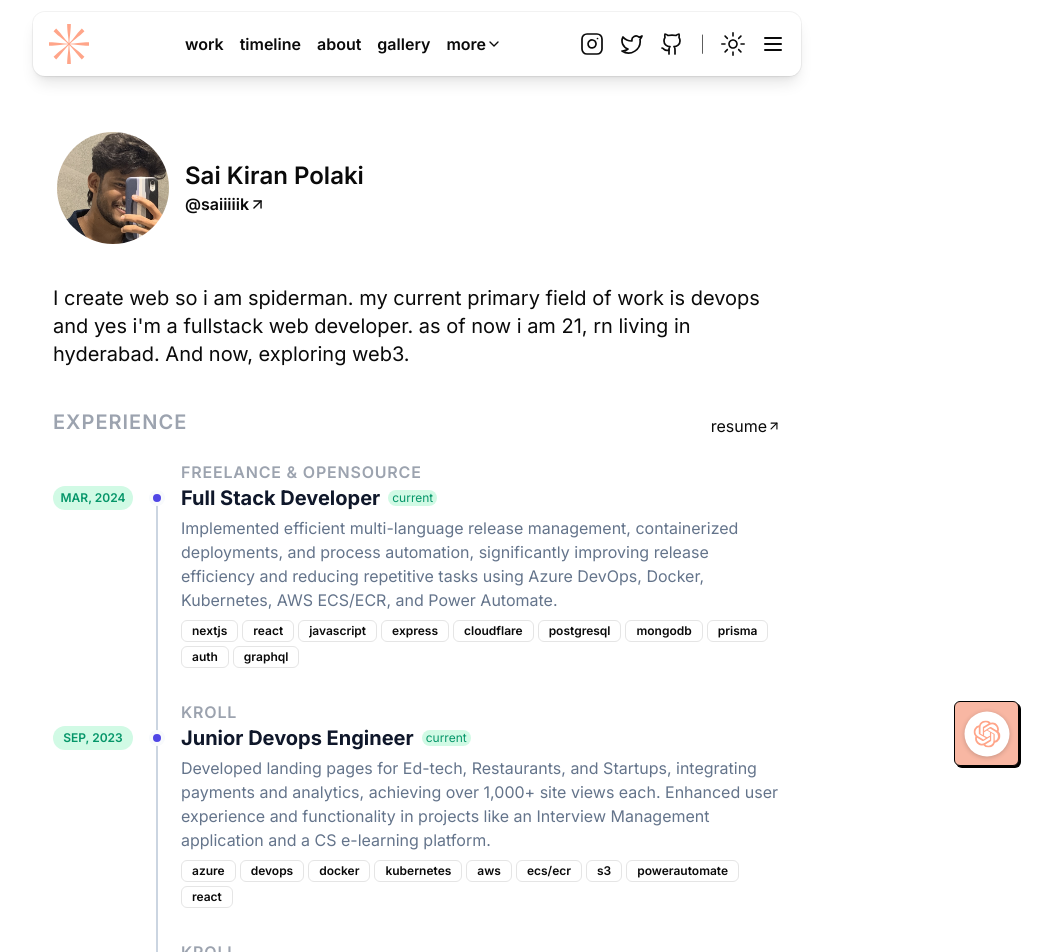
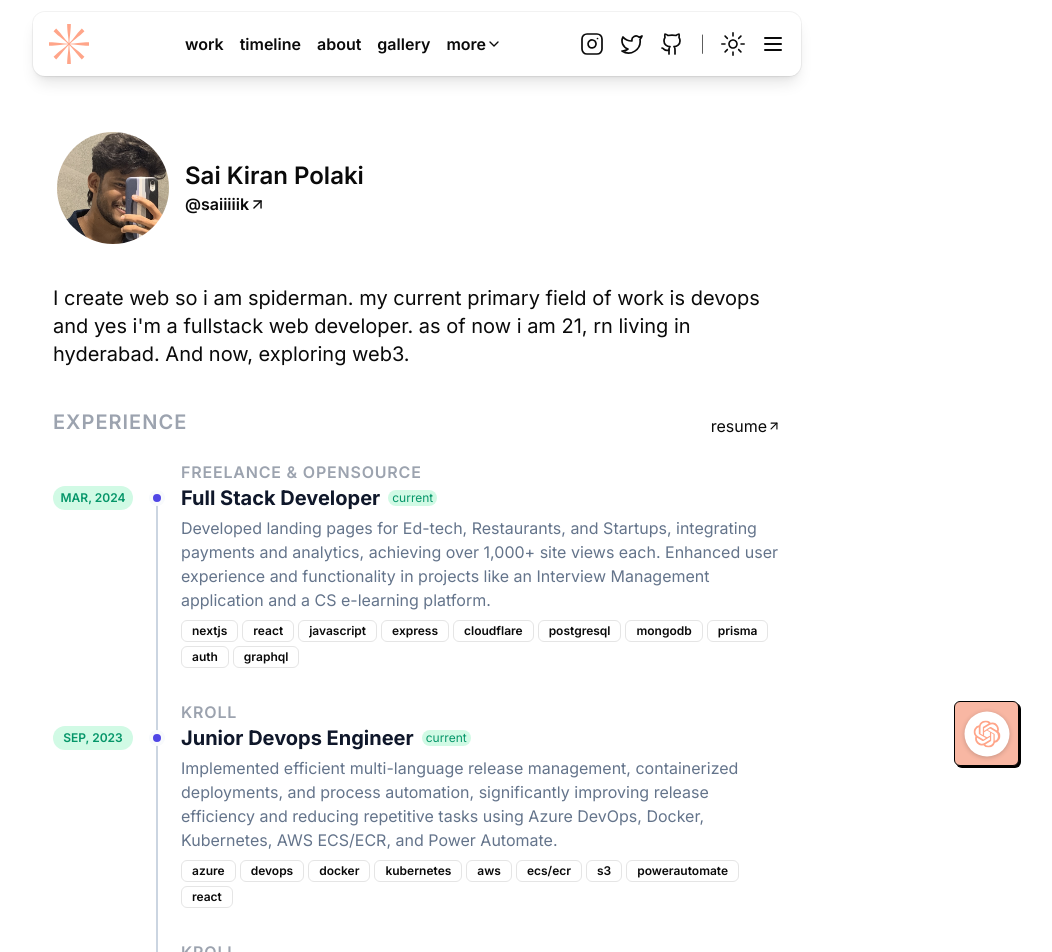
Before and after one commit to KiranPolaki/normalsite, a Next.js app: page / in a window 1280 px wide. Shown: the top 952 px of the page, without its empty margins (223-1275 px from the left). Built offline with nearby package versions, Linux system fonts and the light colour scheme.

Commit message:
work exp fix

```diff
--- a/components/work/WorkExperience.jsx
+++ b/components/work/WorkExperience.jsx
@@ -10,7 +10,7 @@ function WorkExperience() {
       start: "Mar, 2024",
       end: "present",
       description:
-        "Implemented efficient multi-language release management, containerized deployments, and process automation, significantly improving release efficiency and reducing repetitive tasks using Azure DevOps, Docker, Kubernetes, AWS ECS/ECR, and Power Automate.",
+        "Developed landing pages for Ed-tech, Restaurants, and Startups, integrating payments and analytics, achieving over 1,000+ site views each. Enhanced user experience and functionality in projects like an Interview Management application and a CS e-learning platform.",
       technologies: [
         "nextjs",
         "react",
@@ -31,7 +31,7 @@ function WorkExperience() {
       start: "Sep, 2023",
       end: "present",
       description:
-        "Developed landing pages for Ed-tech, Restaurants, and Startups, integrating payments and analytics, achieving over 1,000+ site views each. Enhanced user experience and functionality in projects like an Interview Management application and a CS e-learning platform.",
+        "Implemented efficient multi-language release management, containerized deployments, and process automation, significantly improving release efficiency and reducing repetitive tasks using Azure DevOps, Docker, Kubernetes, AWS ECS/ECR, and Power Automate.",
       technologies: [
         "azure",
         "devops",
```
